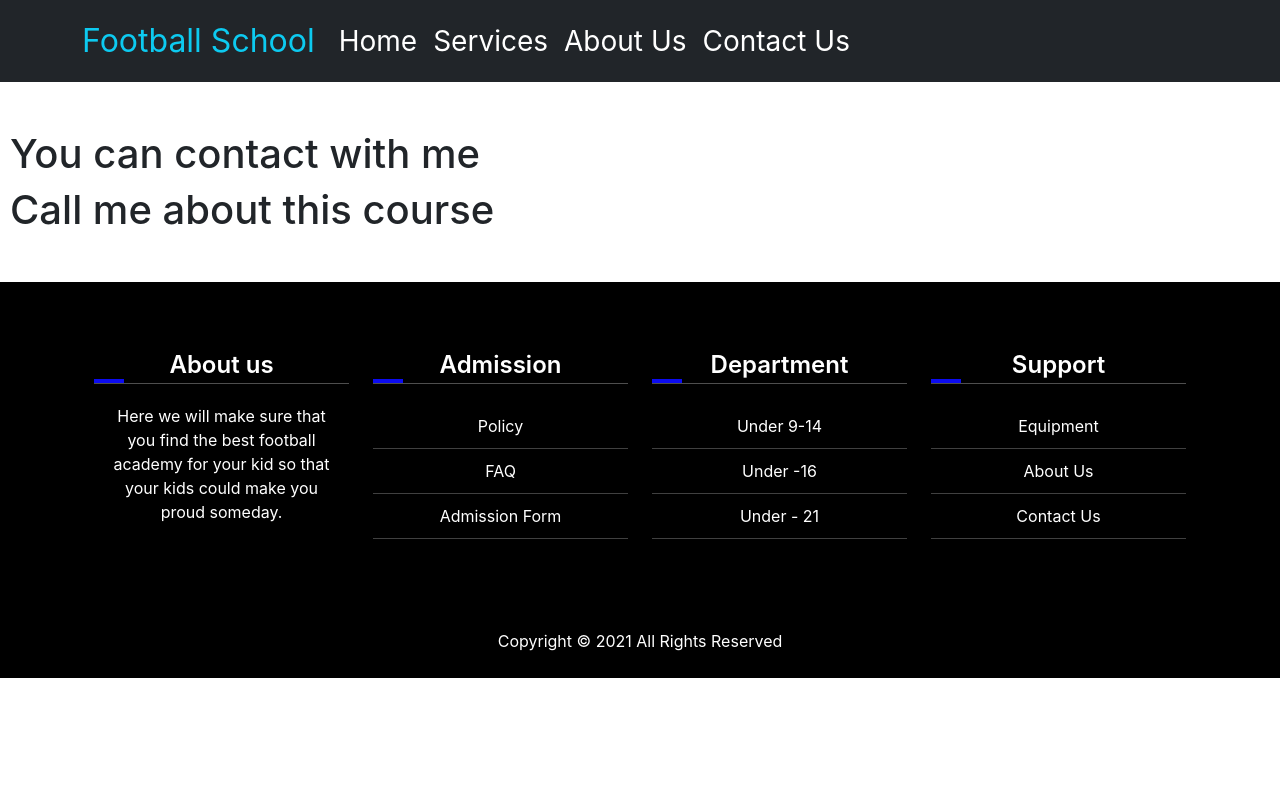
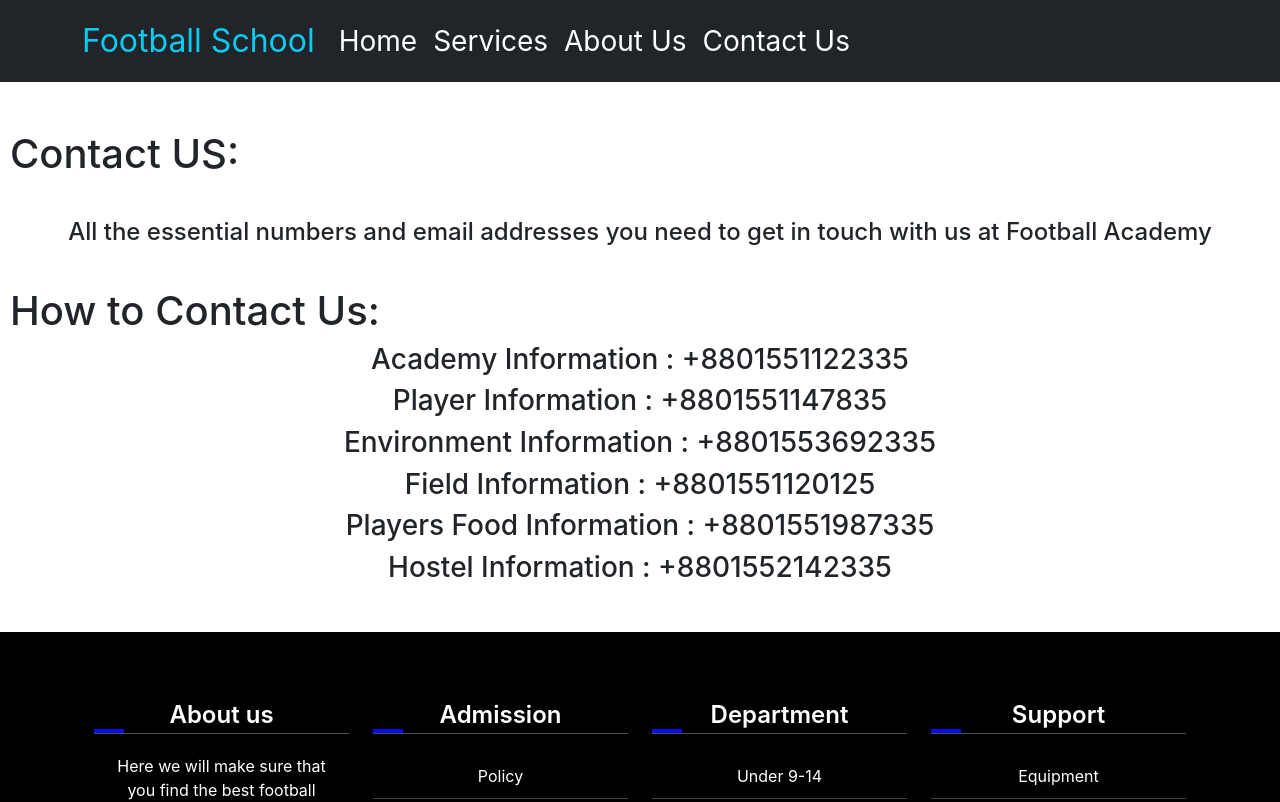
Before and after one commit to najrul04/educational-website1, a React (Create React App) app: page /contact in a window 1280 px wide. Shown: the top 802 px of the page. Built offline with nearby package versions, Linux system fonts and the light colour scheme.

Commit message:
Primarily Done

```diff
--- a/src/components/Contact/Contact.css
+++ b/src/components/Contact/Contact.css
@@ -0,0 +1,3 @@
+h4{
+    margin: 40px 0;
+}
--- a/src/components/Contact/Contact.js
+++ b/src/components/Contact/Contact.js
@@ -3,8 +3,16 @@ import './Contact.css'
 const Contact = () => {
     return (
         <div className="my-5">
-            <h1>You can contact with me</h1>
-            <h1>Call me about this course</h1>
+            <h1>Contact US:</h1>
+            <h4>All the essential numbers and email addresses you need to get in touch with us at Football Academy</h4>
+
+            <h1>How to Contact Us:</h1>
+            <h3>Academy Information : +8801551122335</h3>
+            <h3>Player Information : +8801551147835</h3>
+            <h3>Environment Information : +8801553692335</h3>
+            <h3>Field Information : +8801551120125</h3>
+            <h3>Players Food Information : +8801551987335</h3>
+            <h3>Hostel Information : +8801552142335</h3>
         </div>
     );
 };
```
